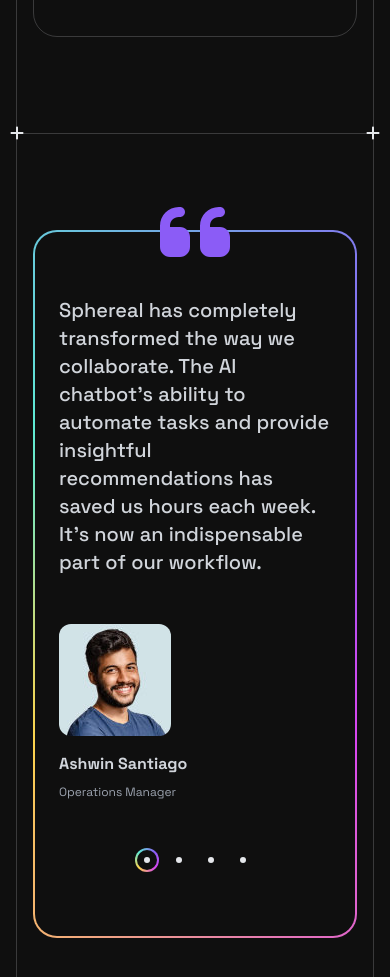
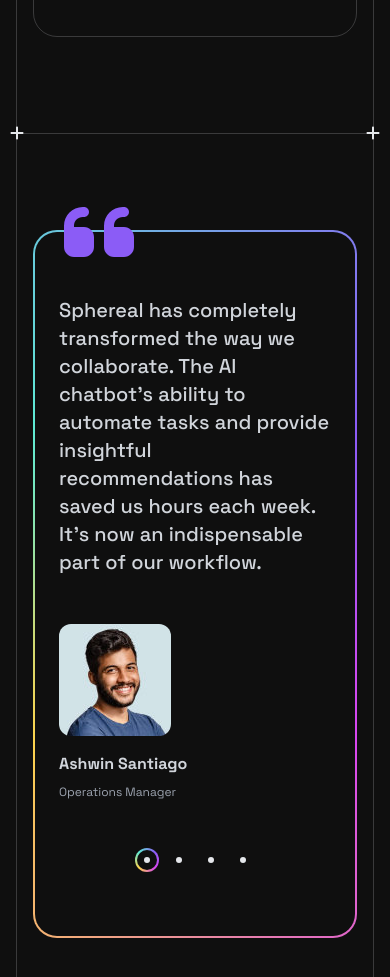
Before and after one commit to Jisap/next14-futuristicAiSaaS-landinPage, a Next.js app: page / in a window 390 px wide. Shown: the part 4540-5517 px from the top of the page. Built offline with nearby package versions, Linux system fonts and the light colour scheme.

Commit message:
testimonials

```diff
--- a/src/sections/Testimonials.tsx
+++ b/src/sections/Testimonials.tsx
@@ -48,14 +48,14 @@
 export const Testimonials = () => {
 
   return (
-    <section className="pb-[1000px]">
+    <section>
       <div className="container">
         <SectionBorder borderTop>
           <SectionContent>
             <div className="border-gradient rounded-3xl px-6 md:px-10 lg:px-16 py-16 lg:py-24 relative flex flex-col md:flex-row items-center gap-12 md:mx-10 lg:mx-20">
               <FontAwesomeIcon
                 icon={faQuoteLeft}
-                className="absolute size-20 text-violet-400 top-0 -translate-y-1/2"
+                className="absolute size-20 text-violet-400 top-0 left-6 md:left-10 lg:left-16 -translate-y-1/2"
               />
               {testimonials.map((testimonial, index) => (
                 <React.Fragment key={testimonial.name}>
```
